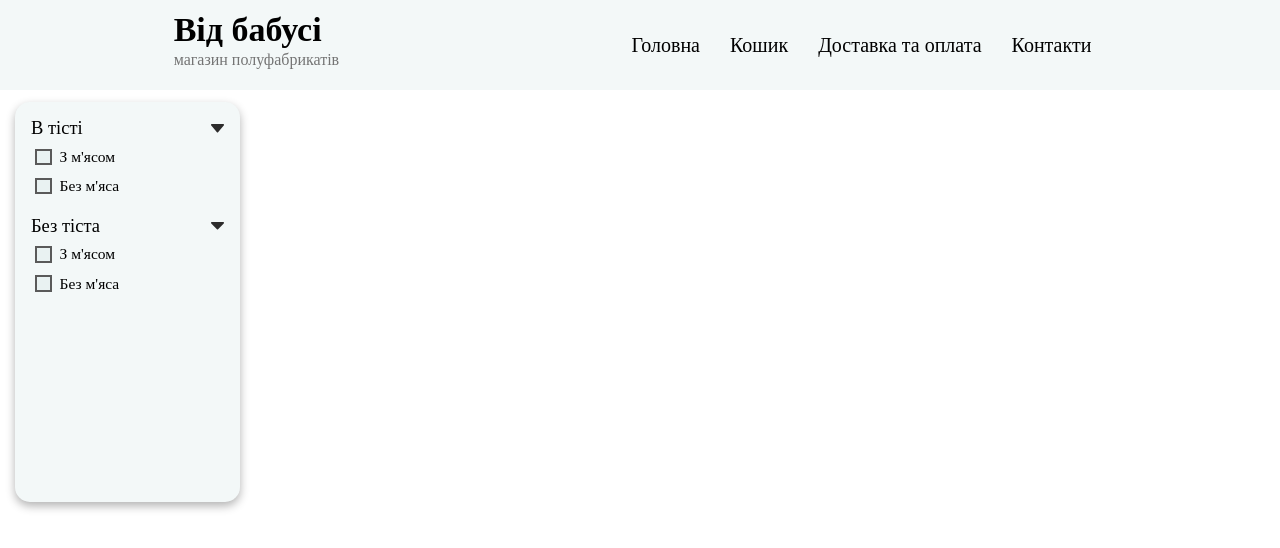
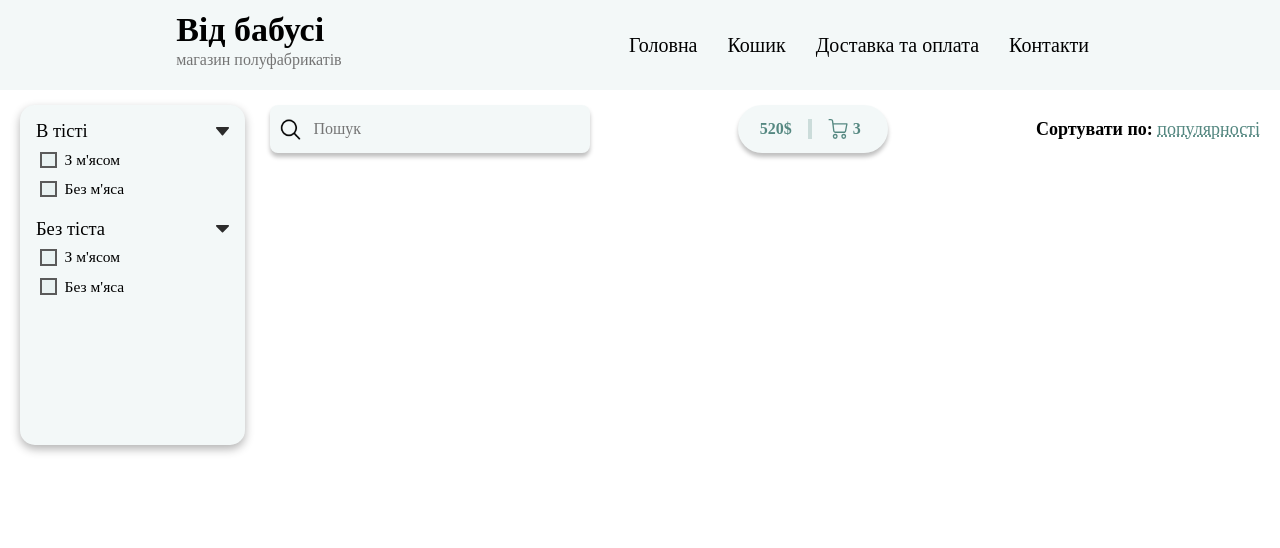
Before and after one commit to bassb0osted/reactjs-product-site, a React (Create React App) app: page / in a window 1280 px wide. Shown: the top 548 px of the page. Built offline with nearby package versions, Linux system fonts and the light colour scheme.

Commit message:
Added search, cart button and sorting(layout only)

```diff
--- a/src/index.css
+++ b/src/index.css
@@ -20,11 +20,6 @@ code {
 *::before,
 *::after {
   box-sizing: border-box;
-}
-
-ul[class],
-ol[class] {
-  padding: 0;
 }
 
 body,
--- a/src/pages/home/components/Categories.jsx
+++ b/src/pages/home/components/Categories/Categories.jsx
@@ -2,7 +2,7 @@ import './Category.css';
 
 import Category from './Category';
 
-import { useState } from 'react';
+import React, { Fragment, useState } from 'react';
 
 export default function Categories() {
 
@@ -22,7 +22,7 @@ export default function Categories() {
         <div className = 'categories'>
 
             {
-                categories.map((el, ind) => <div key={el.Name+ind}>{Category(el)}</div>)
+                categories.map((el, ind) => <Fragment key={el.Name+ind}>{Category(el)}</Fragment>)
             }
 
         </div>
--- a/src/pages/home/components/Category.css
+++ b/src/pages/home/components/Categories/Category.css
@@ -8,9 +8,9 @@
 
     border-radius: 15px;
     padding: 10px;
-    margin: 12px 0px;
-    max-width: 225px;
-    min-height: 50vh;
+
+    width: calc(135px + 7vw);
+    height: calc(220px + 15vh);
 
     box-shadow: 0px 4px 10px rgba(0, 0, 0, 0.3);
 }
@@ -85,7 +85,7 @@ input[type="checkbox"] {
 
 input[type="checkbox"]:checked {
 
-    background: url("../../../icons/checkbox.svg") 50% 50% no-repeat;
+    background: url("../../../../icons/checkbox.svg") 50% 50% no-repeat;
     background-size: 75% 75%;
 
 }
--- a/src/pages/home/components/Category.jsx
+++ b/src/pages/home/components/Categories/Category.jsx
@@ -1,6 +1,6 @@
 import './Category.css';
 
-import arrow from '../../../icons/arrow_button.svg';
+import arrow from '../../../../icons/arrow_button.svg';
 
 import { useRef } from 'react/cjs/react.development';
 
@@ -27,7 +27,7 @@ function subcatVisibility(ref, imgRef) {
 
 export default function Category({Name, Subcategories}) {
 
-    const subcategoriesRef = useRef(null); // ref on <ul> with subcat
+    const subcategoriesRef = useRef(null); // ref to <ul> with subcat
     const imgRef = useRef(null); // ref to <img>
 
     return(
--- /dev/null
+++ b/src/pages/home/components/Toolbar/CartButton.jsx
@@ -0,0 +1,23 @@
+import './styles.css';
+
+export default function CartButton() {
+
+    return(
+        <div className='cart-button-container'>
+            <p>520$</p>
+            <span></span>
+
+            <div style={{display: 'flex', alignItems:'center'}}>
+
+                <svg className="cartIco" width="20" height="20" viewBox="0 0 27 27" fill="none" xmlns="http://www.w3.org/2000/svg">
+                    <path d="M9.71374 25.9355C11.0385 25.9355 12.1124 24.8163 12.1124 23.4355C12.1124 22.0548 11.0385 20.9355 9.71374 20.9355C8.38901 20.9355 7.31509 22.0548 7.31509 23.4355C7.31509 24.8163 8.38901 25.9355 9.71374 25.9355Z" stroke="#558881" stroke-width="1.8" stroke-linecap="round" stroke-linejoin="round"/>
+                    <path d="M21.2273 25.9355C22.552 25.9355 23.6259 24.8163 23.6259 23.4355C23.6259 22.0548 22.552 20.9355 21.2273 20.9355C19.9025 20.9355 18.8286 22.0548 18.8286 23.4355C18.8286 24.8163 19.9025 25.9355 21.2273 25.9355Z" stroke="#558881" stroke-width="1.8" stroke-linecap="round" stroke-linejoin="round"/>
+                    <path d="M6.65003 6.60201H25.5448L23.7131 16.1104C23.6134 16.6322 23.3404 17.1009 22.9417 17.4345C22.5431 17.7681 22.0442 17.9453 21.5326 17.9351H10.0081C9.47573 17.9398 8.96006 17.7418 8.55838 17.3786C8.15669 17.0153 7.89674 16.5119 7.82754 15.9631L6.1703 2.90744C6.10157 2.36259 5.84476 1.86224 5.44765 1.4995C5.05054 1.13675 4.54017 0.936318 4.01151 0.935486H1.55835" stroke="#558881" stroke-width="1.8" stroke-linecap="round" stroke-linejoin="round"/>
+                </svg>
+
+                <p style={{margin: '0 5px'}}>3</p>
+            </div>
+        </div>
+    );
+
+}
--- /dev/null
+++ b/src/pages/home/components/Toolbar/Search.jsx
@@ -0,0 +1,16 @@
+import './styles.css';
+
+import searchIco from '../../../../icons/search.png';
+
+export default function Search() {
+
+    return(
+        <div className='search-container'>
+
+            <img src={searchIco} alt='search icon' height="25px"/>
+            <input type='text' placeholder='Пошук'/>
+
+        </div>
+    );
+
+}
--- /dev/null
+++ b/src/pages/home/components/Toolbar/Sorting.jsx
@@ -0,0 +1,25 @@
+import './styles.css';
+
+export default function Sorting() {
+
+    return(
+        <div className='sorting-container'>
+
+            <p>Сортувати по: <span>популярності
+
+                <ul className='sorting-menu'>
+
+                    <li className='sorting-menu-item-selected'>популярності</li>
+
+                    <li>ціні</li>
+
+                    <li>рейтингу</li>
+
+                </ul>
+
+            </span></p>
+
+        </div>
+    );
+
+}
--- /dev/null
+++ b/src/pages/home/components/Toolbar/styles.css
@@ -0,0 +1,153 @@
+/*Styles of SEARCH*/
+.search-container {
+    display: flex;
+    align-items: center;
+    justify-content: flex-start;
+
+    background: rgba(155, 199, 193, 0.12);
+    box-shadow: 0px 4px 4px rgba(0, 0, 0, 0.25);
+
+    border-radius: 8px;
+    padding: 14px;
+
+    width: 25vw;
+    min-width: 150px;
+
+    padding: 10px;
+
+}
+
+/*Styles of input inside the search-container*/
+.search-container > input {
+    background-color: transparent;
+    border: 0;
+
+    appearance: none;
+    outline: none;
+
+    margin-left: 10px;
+    width: 100%;
+}
+
+/*Styles of CART BUTTON and hover*/
+
+.cart-button-container {
+    display: flex;
+    justify-content: space-around;
+    align-items: center;
+
+    background: rgba(155, 199, 193, 0.12);
+    box-shadow: 0px 4px 4px rgba(0, 0, 0, 0.25);
+
+    border-radius: 30px;
+    padding: 14px;
+    width: 150px;
+
+    font-weight: 700;
+    color: #558881;
+
+    cursor: pointer;
+
+    transition: 0.3s;
+}
+
+.cart-button-container > span {
+    border-left: 4px solid rgba(85, 136, 129, 0.25);
+    height: 100%;
+
+    transition: 0.3s;
+}
+
+.cart-button-container > div > svg > path {
+    transition: 0.3s;
+}
+
+.cart-button-container:hover {
+    background-color: #558881;
+    color: white;
+}
+
+.cart-button-container:hover span {
+    border-left: 4px solid rgb(255, 255, 255);
+}
+
+.cart-button-container:hover path {
+    stroke: white;
+}
+
+/*Styles of SORTING*/
+
+.sorting-container {
+    display: flex;
+    align-items: center;
+
+    font-weight: 700;
+    font-size: 18px;
+
+    margin: 10px 0px;
+}
+
+/*styles of text (choosed sorting type)*/
+.sorting-container span {
+    font-weight: 400;
+    color: #558881;
+    text-decoration: underline dotted;
+
+    transition: 0.3s;
+
+    position: relative;
+}
+
+.sorting-menu {
+    position: absolute;
+    right: 0px;
+
+    background-color: white;
+
+    font-weight: 500;
+    color: black;
+
+    box-shadow: 0px 5px 15px rgba(0, 0, 0, 0.09);
+    border-radius: 10px;
+
+    padding: 15px 0px;
+
+    -webkit-transform: scaleY(0);
+    -ms-transform: scaleY(0);
+    transform: scaleY(0);
+    -webkit-transform-origin: 0 0;
+    -ms-transform-origin: 0 0;
+    transform-origin: 0 0;
+
+    transition: 0.3s;
+}
+
+.sorting-container span:hover .sorting-menu{
+    -webkit-transform: scaleY(1);
+    -ms-transform: scaleY(1);
+    transform: scaleY(1);
+}
+
+.sorting-menu > li {
+    padding: 10px 20px;
+}
+
+.sorting-menu > li:hover {
+    background: rgba(155, 199, 193, 0.12);
+    color: #558881;
+}
+
+.sorting-menu-item-selected {
+    background: rgba(155, 199, 193, 0.12);
+    color: #558881;
+}
+
+@media all and (max-width: 538px) {
+    .cart-button-container {
+        margin: 15px 0px;
+    }
+
+    .search-container {
+        width: 100%;
+    }
+}
--- a/src/pages/home/home.css
+++ b/src/pages/home/home.css
@@ -1,4 +1,31 @@
 .wrapper {
     max-width: 1800px;
-    padding: 0 15px;
+    padding: 0 20px;
 }
+
+.container {
+    display: flex;
+    flex-direction: row;
+
+    margin: 15px 0px;
+}
+
+.content {
+    display: flex;
+    flex-direction: column;
+
+    margin-left: 25px;
+
+    width: 100%;
+}
+
+.toolbar {
+    display: flex;
+    flex-direction: row;
+    justify-content: space-between;
+    flex-wrap: wrap;
+
+    user-select: none;
+
+    width: 100%;
+}
--- a/src/pages/home/home.jsx
+++ b/src/pages/home/home.jsx
@@ -1,16 +1,39 @@
 import './home.css';
 
 import Header from '../../commonComponents/Header';
-import Categories from './components/Categories';
+import Categories from './components/Categories/Categories';
+import Search from './components/Toolbar/Search';
+import CartButton from './components/Toolbar/CartButton';
+import Sorting from './components/Toolbar/Sorting';
 
 export default function Home() {
     return(
         <div>
+
             <Header />
 
             <div className = 'wrapper'>
 
-                <Categories />
+                <div className='container'>
+
+                    <div>
+                        <Categories />
+                    </div>
+
+
+                    <div className='content'>
+
+                        <div className='toolbar'>
+
+                            <Search />
+                            <CartButton />
+                            <Sorting />
+
+                        </div>
+
+                    </div>
+
+                </div>
 
             </div>
 
```
Also changed, not shown: src/icons/cart.png (deleted), src/icons/cart.svg (added).
